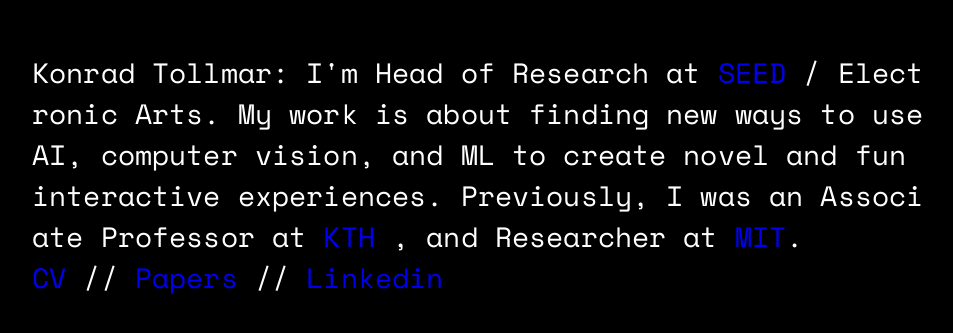
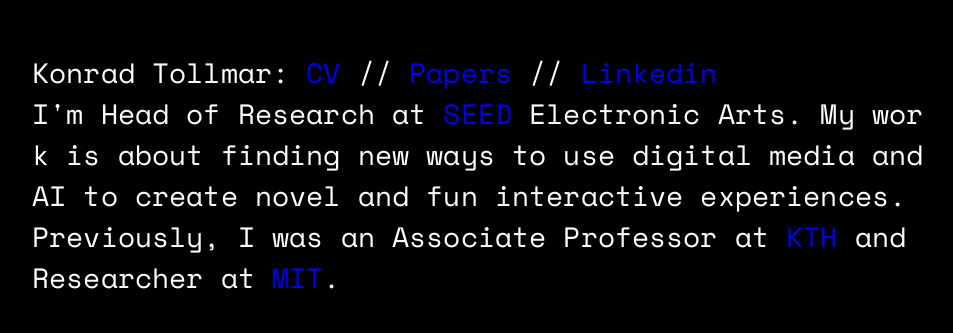
Before and after one commit to ktollmar/KTollmar.github.io, a plain HTML site: page index.html in a window 1280 px wide. Shown: the part 225-558 px from the top of the page, without its empty margins (160-1113 px from the left). Drawn offline with nearby package versions, Linux system fonts and the light colour scheme.

Commit message:
Update index.html

```diff
--- a/index.html
+++ b/index.html
@@ -9,14 +9,17 @@
 <body>
 <!-- partial:index.partial.html -->
 <div class="text-block">
-  <p>Konrad Tollmar: I'm Head of Research at <a href="https://www.ea.com/seed">SEED</a> / Electronic Arts. My work is about finding new ways to use AI,
-    computer vision, and ML to create novel and fun interactive experiences.
-    Previously, I was an Associate Professor at <a href="https://www.kth.se/profile/konrad/">KTH</a>
-    , and Researcher at <a href="https://people.csail.mit.edu/konrad/index2.html">MIT</a>. <BR>
+  <p>
+     Konrad Tollmar:
     <a href="https://docs.google.com/document/d/1rlKJ6UWxW06SRuzgxp1z0hLkMyIeQSP82dGRSLeqesE/edit?tab=t.0#heading=h.2v9tk985743y">CV</a>  //
     <a href="https://scholar.google.com/citations?user=5MTY7-wAAAAJ&hl=en">Papers</a> //
-    <a href="https://linkedin.com/in/konradtollmar">Linkedin</a>
-    </p>
+    <a href="https://linkedin.com/in/konradtollmar">Linkedin</a> <BR>
+
+    I'm Head of Research at <a href="https://www.ea.com/seed"> SEED </a> Electronic Arts.
+    My work is about finding new ways to use digital media and AI to create novel and fun interactive experiences.
+    Previously, I was an Associate Professor at <a href="https://www.kth.se/profile/konrad/">KTH</a>
+    and Researcher at <a href="https://people.csail.mit.edu/konrad/index2.html">MIT</a>. <BR>
+  </p>
 </div>
 <!-- partial -->
   <!--
```
